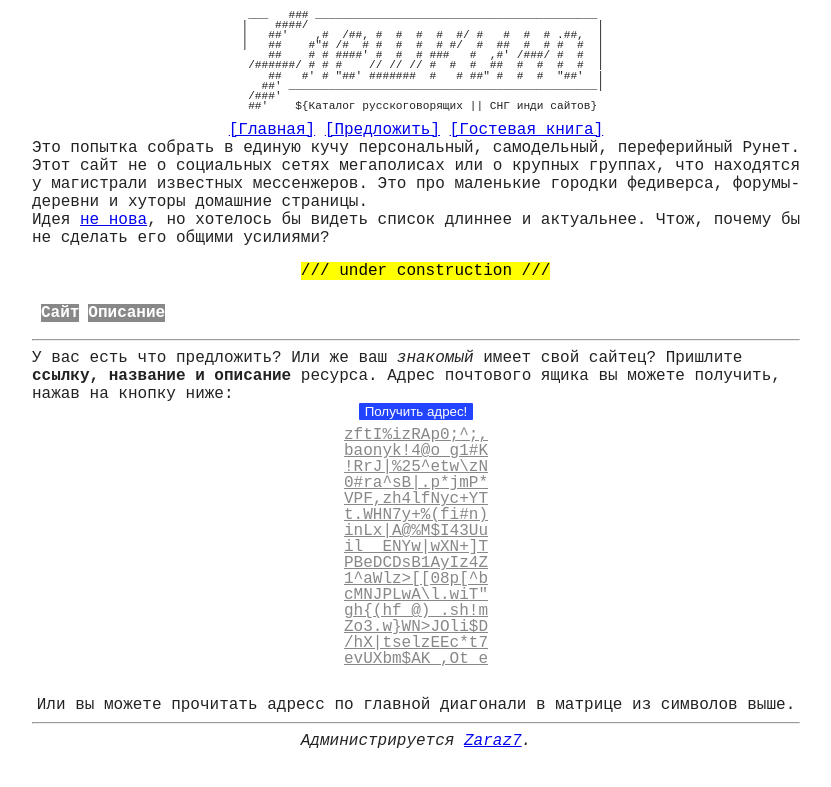
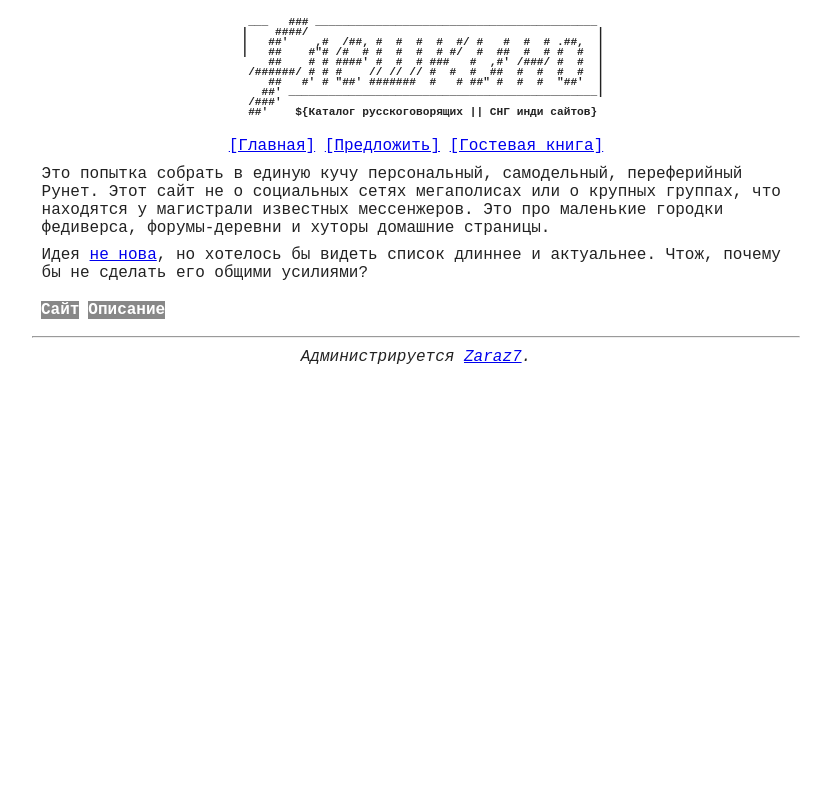
Before and after one commit to Zaraz7/flashkeno, a Python web app: template flashkeno/templates/index.html in a window 1280 px wide. Shown: the top 787 px of the page, without its empty margins (224-1055 px from the left). Run offline with Jinja, Linux system fonts and the light colour scheme; the template is opened without the code that fills it, so the values that code supplies are empty.

Commit message:
Updated templates

```diff
--- a/flashkeno/templates/base.html
+++ b/flashkeno/templates/base.html
@@ -54,6 +54,7 @@ input[type="button"]:disabled{  background-color:#222;
 </center>
 <!--CONTENT-->
 <hr>
+<center>
 <p class="footer">Администрируется <a href="http://zaraz7.narod.ws" target="_blank">Zaraz7</a>.</p>
 </center>
 </body>
--- a/flashkeno/templates/index.html
+++ b/flashkeno/templates/index.html
@@ -11,13 +11,13 @@
 <meta property="og:image" content="/img/thumb/f_og.png">
 <style>
 body {width:80ch; margin:auto;background-color:#FFF;color:#222;font-family:'Courier New',Courier,monospace;}
-p, pre, code {margin:0;font-family:'Courier New',Courier,monospace;font-size:16px;}
+p, pre, code {margin:1ch;font-family:'Courier New',Courier,monospace;font-size:16px;}
 pre {line-height:1}
 th {background-color:#888;color:#FFF}
 input[type="button"]{border: 0;border-radius: 1px;background-color: #24F;color:#FFF;margin-bottom:1ch;}
 input[type="button"]:disabled{background-color: #FFF;color:#222;}
 tr:nth-child(even) {background: #DDD;}
-.ascii{font-size:70%;line-height:0.9;}
+.ascii{font-size:70%;line-height:0.9;font-weight: bold;}
 .disabled{pointer-events:none;color: #888888;}
 a #cipher {text-decoration: none;height:28ch;}
 .footer{font-style:italic;margin-bottom: 2ch;}
@@ -53,16 +53,10 @@ input[type="button"]:disabled{  background-color:#222;
   ##'    ${Каталог русскоговорящих || СНГ инди сайтов}
 
 </pre>
-<p> <a href="/">[Главная]</a> <a href="suggest.html">[Предложить]</a> <a href="guestbook.html">[Гостевая книга]</a></p>
+<p><a href="/">[Главная]</a> <a href="suggest.html">[Предложить]</a> <a href="guestbook.html">[Гостевая книга]</a></p>
 </center>
   <p>Это попытка собрать в единую кучу персональный, самодельный, переферийный Рунет. Этот сайт не о социальных сетях мегаполисах или о крупных группах, что находятся у магистрали известных мессенжеров. Это про маленькие городки федиверса, форумы-деревни и хуторы домашние страницы.</p>
   <p>Идея <a href="https://baseddogblog.neocities.org/rusindieweb/">не нова</a>, но хотелось бы видеть список длиннее и актуальнее. Чтож, почему бы не сделать его общими усилиями?</p>
-  <center>
-  <pre>
-
-  <span style="background-color:yellow;color:black;">/// under construction ///</span>
-  </pre>
-  </center>
   <table cellpadding="0" cellspacing="9">
     <tr>
       <th valign="top">Сайт</th>
@@ -71,52 +65,7 @@ input[type="button"]:disabled{  background-color:#222;
 <!--TABLE-->
 </table>
 <hr>
-<p>У вас есть что предложить? Или же ваш <i>знакомый</i> имеет свой сайтец? Пришлите <b>ссылку, название и описание</b> ресурса. Адрес почтового ящика вы можете получить, нажав на кнопку ниже:</p>
 <center>
-  <input id="btnEmail" type="button" value="Получить адрес!" />
-<a id="aEmail" href="#" class="disabled">
-<pre id="cipher">zftI%izRAp0;^;,
-baonyk!4@o_g1#K
-!RrJ|%25^etw\zN
-0#ra^sB|.p*jmP*
-VPF,zh4lfNyc+YT
-t.WHN7y+%(fi#n)
-inLx|A@%M$I43Uu
-il__ENYw|wXN+]T
-PBeDCDsB1AyIz4Z
-1^aWlz>[[08p[^b
-cMNJPLwA\l.wiT"
-gh{(hf_@)_.sh!m
-Zo3.w}WN>JOli$D
-/hX|tselzEEc*t7
-evUXbm$AK_,Ot_e</pre></a>
-<script type="text/javascript">
-const btnEmail = document.getElementById('btnEmail');
-const cipher = document.getElementById('cipher');
-btnEmail.addEventListener('click', emailEvent);
-function emailEvent() {
-btnEmail.disabled = true;
-btnEmail.value = 'Расшифровка...';
-const lenght = 16;
-var index = 1;
-var start = '';
-const id = setInterval(() => {
-if (cipher.textContent.length <= lenght + 5) {
-clearInterval(id);
-btnEmail.value = 'Готово!';
-const a = document.getElementById('aEmail');
-a.href = 'mailto:'+cipher.textContent;
-a.classList.remove('disabled');
-return;
-}
-const start = cipher.textContent.slice(0,index) || '';
-cipher.textContent = start + cipher.textContent.slice(index+lenght);
-index++;
-}, 170);
-}
-</script>
-<p>Или вы можете прочитать адресс по главной диагонали в матрице из символов выше.</p>
-<hr>
 <p class="footer">Администрируется <a href="//zaraz7.narod.ws" target="_blank">Zaraz7</a>.</p>
 </center>
 </body>
```
